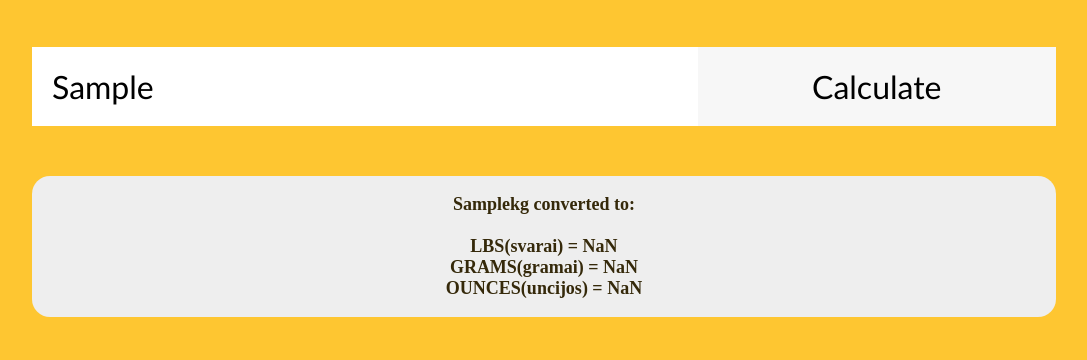
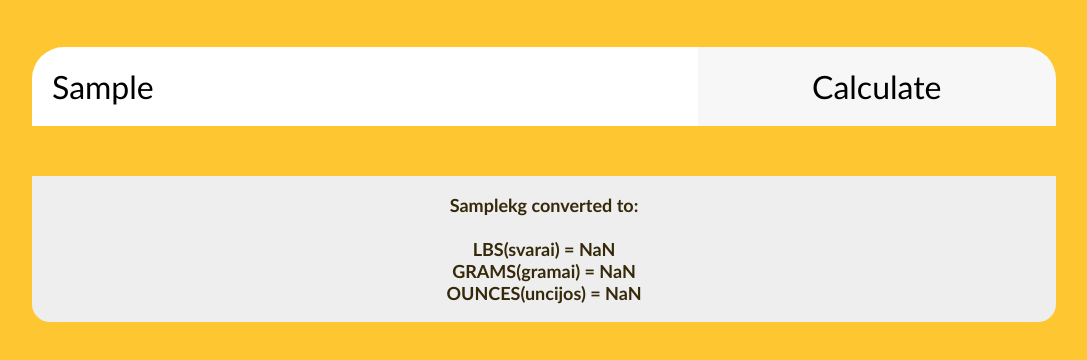
Before and after one commit to DaliusGrigolius/js-egzaminas, a plain HTML site: page Task 1/Index.html in a window 1280 px wide. Both pictures are taken after typing "Sample" into the empty fields and a click on the input "Calculate". Shown: the part 170-530 px from the top of the page, without its empty margins (96-1183 px from the left). Drawn offline with Linux system fonts and the light colour scheme.

Commit message:
styling updates

```diff
--- a/Task 1/script.js
+++ b/Task 1/script.js
@@ -22,7 +22,7 @@ const handleSubmit = (e) => {
 
 	outputDiv.innerHTML = `${input.value}kg converted to:</br><br> LBS(svarai) = ${lbResult}</br> GRAMS(gramai) = ${gResult}</br> OUNCES(uncijos) = ${ozResult}`;
 	outputDiv.style =
-		"text-align: center; font-family: comic-sans; font-weight: bolder; background-color: #eee";
+		"text-align: center; font-weight: bolder; background-color: #eee";
 };
 
 form.addEventListener("submit", handleSubmit);
--- a/Task 1/style.css
+++ b/Task 1/style.css
@@ -27,7 +27,14 @@ form {
 	margin: 50px auto;
 	display: flex;
 	flex-wrap: wrap;
-	border-radius: 2em;
+}
+
+input#search {
+	border-start-start-radius: 1em;
+}
+
+input#submit-btn {
+	border-start-end-radius: 1em;
 }
 
 #search {
@@ -57,7 +64,8 @@ form {
 	margin: 0 auto;
 	width: 80%;
 	color: #35290a;
-	border-radius: 1em;
+	border-end-end-radius: 1em;
+	border-end-start-radius: 1em;
 	padding: 1em;
 	font-size: 18px;
 }
```
